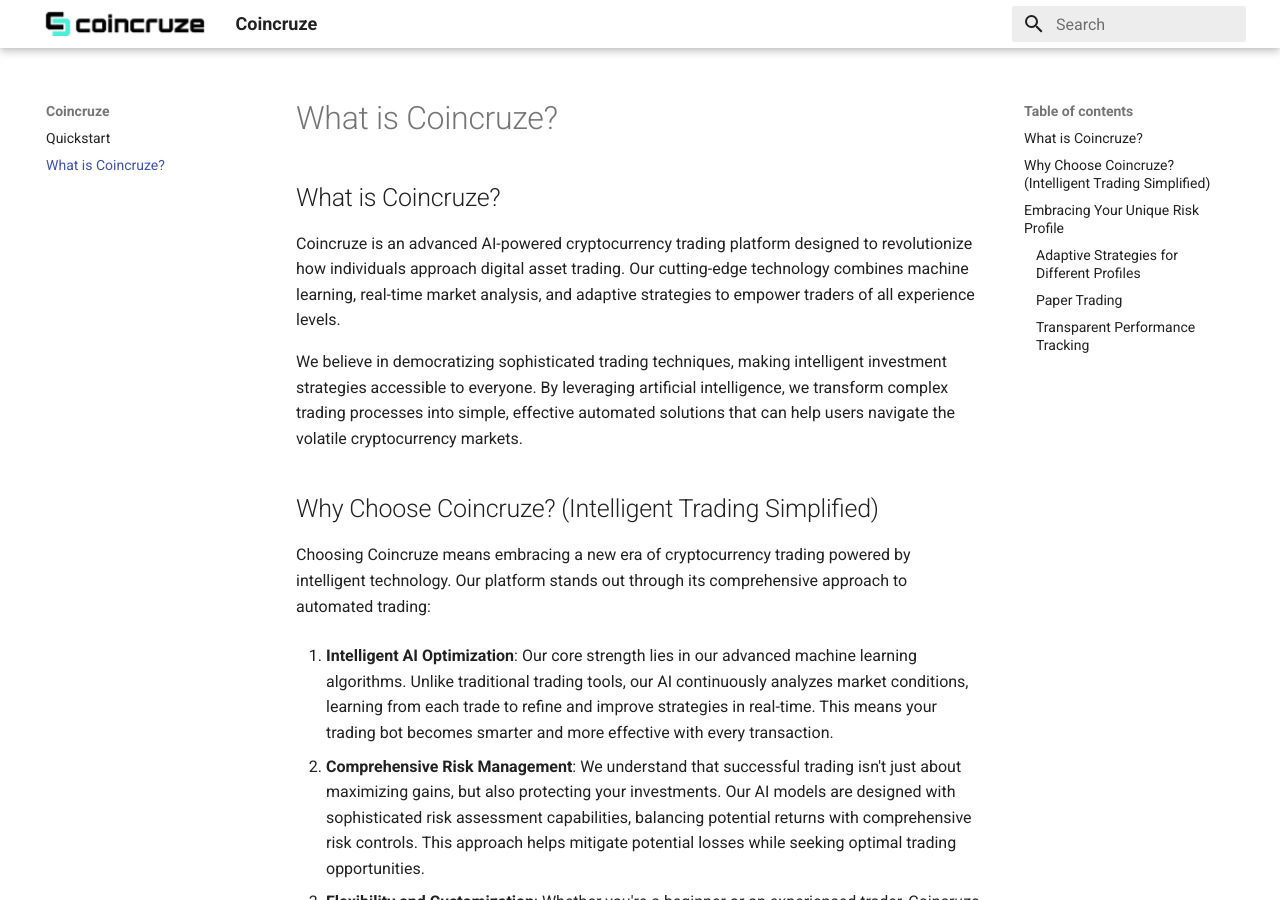
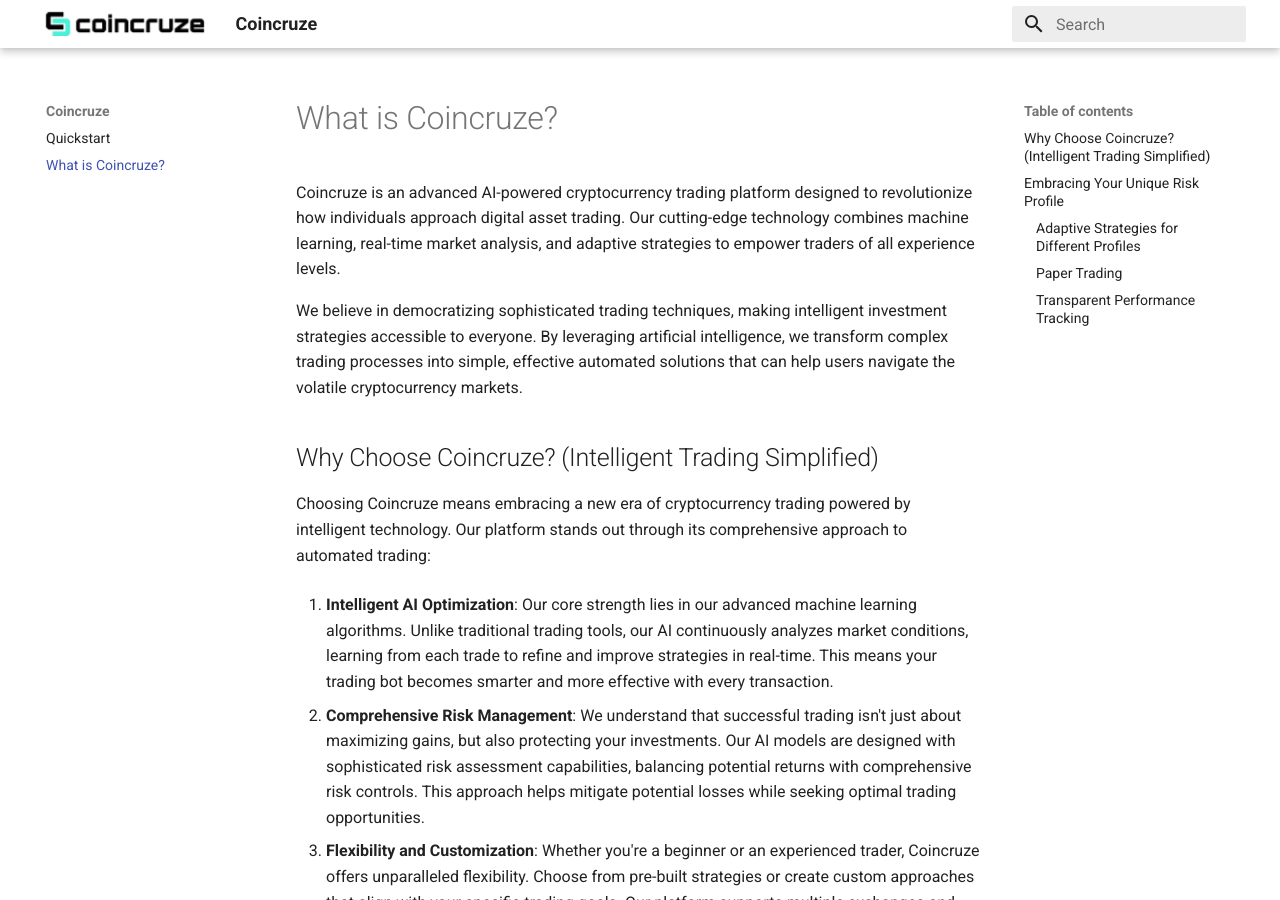
Before and after one commit to coincruze/docs, an MkDocs documentation site: the page built from docs/about.md, in a window 1280 px wide and 900 px high. Built offline with MkDocs 1.6.1 and Material for MkDocs 9.7.7, drawn with Linux system fonts in a browser that asks for light colours.

Commit message:
docs: Remove redundant section header from About page

```diff
--- a/docs/about.md
+++ b/docs/about.md
@@ -1,6 +1,4 @@
 # What is Coincruze?
-
-## What is Coincruze?
 
 Coincruze is an advanced AI-powered cryptocurrency trading platform designed to revolutionize how individuals approach digital asset trading. Our cutting-edge technology combines machine learning, real-time market analysis, and adaptive strategies to empower traders of all experience levels.
 
```
